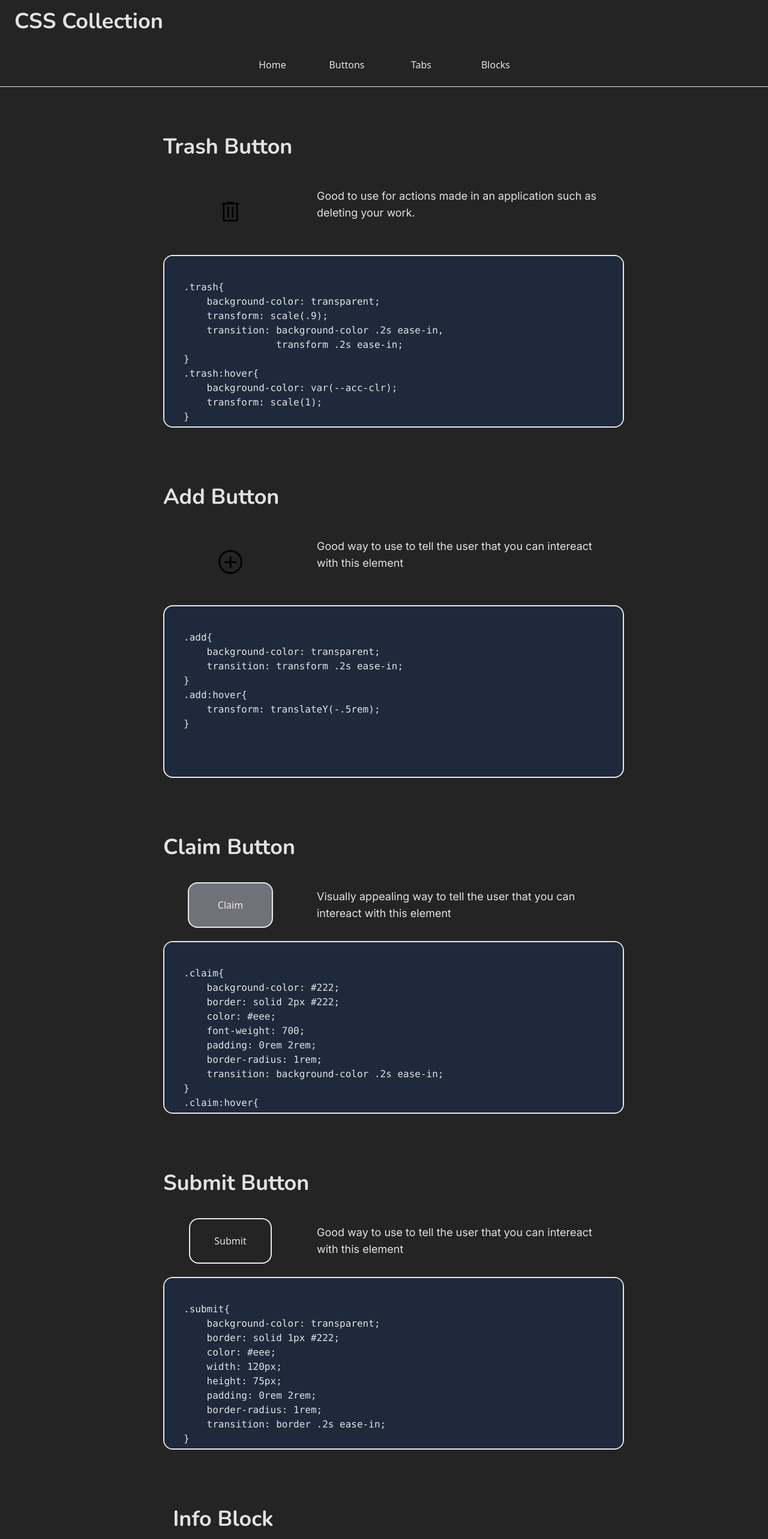
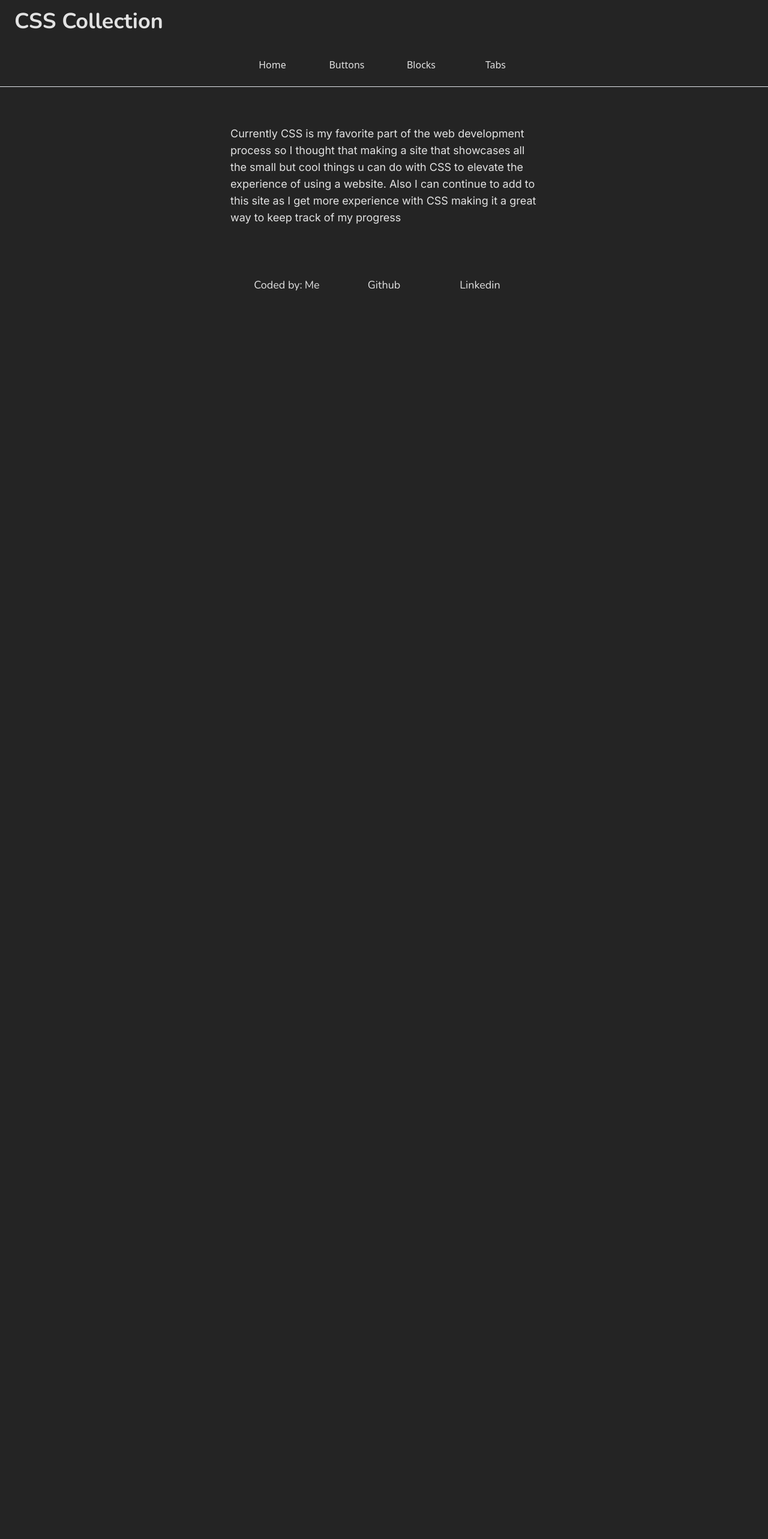
Before and after one commit to Denito37/css_collection, a React (Vite) app: page / in a window 1280 px wide. Shown: the top 2566 px of the page at 60% size. After the commit the page ends 800 px from the top, so only its background shows below. Built offline with nearby package versions, Linux system fonts and the light colour scheme.

Commit message:
set up state of blog list

```diff
--- a/src/App.jsx
+++ b/src/App.jsx
@@ -18,20 +18,37 @@ import Blur from './components/element/blocks/blur.jsx'
 
 function App() {
   const [page, setPage] = useState('home')
+  let list
+  const btnElementArray = [<Trash />, <Add />, <Claim />, <Submit />]
+  const tabElementArray = [<Highlight />,<Bold />,<Underline />]
+  const blockElementArray = [<Info />,<Blur />]
 
-  useEffect(() =>{
-    //console.log(page)
-  },[page])
+const btnList = buttons.map(button =>{
+  return <Entry key={button.id} entry={button} element = {btnElementArray[button.id - 1]} />
+})
+const blockList = blocks.map(block =>{
+  return <Entry key={block.id} entry={block} element={blockElementArray[block.id-1]} />
+})
+const tabList = tabs.map(tab =>{
+  return <Entry key={tab.id} entry={tab} element = {tabElementArray[tab.id-1]} />
+})
+
+if(page === 'home'){list = <Purpose />}
+if(page === 'buttons'){list = btnList}
+if(page === 'blocks'){list = blockList}
+if(page === 'tabs'){list = tabList}
 
   return (
     <div>
       <Header />
-      <Entry entry={buttons[0]} element = {<Trash />} />
-      <Entry entry={buttons[1]} element = {<Add />} />
-      <Entry entry={buttons[2]} element = {<Claim />} />
-      <Entry entry={buttons[3]} element = {<Submit />} />
-      <Entry entry={blocks[0]} element={<Info />} />
-      <Entry entry={blocks[1]} element={<Blur />} />
+      <div className=" grid grid-cols-4 p-2 mx-auto md:max-w-lg justify-items-center">
+      <button className=" p-4 rounded-2xl w-fit transition-all duration-200 hover:bg-slate-500" onClick={() => setPage('home')}>Home</button>
+      <button className=" p-4 rounded-2xl w-fit transition-all duration-200 hover:bg-slate-500" onClick={() => setPage('buttons')}>Buttons</button>
+      <button className=" p-4 rounded-2xl w-fit transition-all duration-200 hover:bg-slate-500" onClick={() => setPage('blocks')}>Blocks</button>
+      <button className=" p-4 rounded-2xl w-fit transition-all duration-200 hover:bg-slate-500" onClick={() => setPage('tabs')}>Tabs</button>
+      </div>
+      <hr />
+      {list}
       <Footer />
     </div>
   )
--- a/src/components/element/buttons/trash.jsx
+++ b/src/components/element/buttons/trash.jsx
@@ -1,7 +1,7 @@
 import trash from '/trash.svg'
 export default function Trash(){
     return(
-        <button className="w-fit h-fit p-8 bg-transparent rounded-full scale-90 transition-all duration-200 ease-in hover:bg-cyan-300 hover:scale-100">
+        <button className="w-fit h-fit p-8 bg-transparent rounded-full scale-90 transition-all duration-200 ease-in hover:bg-cyan-800 hover:scale-100">
                 <img src={trash} alt="" />
         </button>
     )
--- a/src/components/entries/blocks.js
+++ b/src/components/entries/blocks.js
@@ -36,16 +36,4 @@ export const blocks = [
     filter: blur(0px) sepia(0%);
 }`,
     },
-    {
-        id:3,
-        title:"",
-        description:``,
-        code: ``,
-    },
-    {
-        id:4,
-        title:"",
-        description:``,
-        code: ``,
-    },
 ]
--- a/src/components/entries/buttons.js
+++ b/src/components/entries/buttons.js
@@ -1,3 +1,4 @@
+
 export const buttons = [
     {
         id:1,
--- a/src/components/entries/tabs.js
+++ b/src/components/entries/tabs.js
@@ -46,10 +46,4 @@ export const tabs = [
     left: 0;
 }`,
     },
-    {
-        id:4,
-        title:"",
-        description:``,
-        code: ``,
-    },
 ]
--- a/src/components/entry.jsx
+++ b/src/components/entry.jsx
@@ -14,7 +14,7 @@ export default function Entry({entry, element}){
                 </p>
             </div>
             <code>
-                <pre className="py-4 px-8 mx-4 bg-slate-800 border-2 rounded-2xl max-w-xs sm:w-full md:max-w-3xl h-72 overflow-scroll">
+                <pre className="py-4 px-8 mx-4 bg-slate-800 border-2 rounded-2xl max-w-sm  sm:w-full md:max-w-3xl h-72 overflow-scroll">
                     {entry.code}
                 </pre>
             </code>
--- a/src/components/header.jsx
+++ b/src/components/header.jsx
@@ -5,21 +5,6 @@ export default function Header(){
             <h1 className=" text-4xl p-2 my-2 mx-4 font-bold">
                 CSS Collection
             </h1>
-            <nav className=" grid grid-cols-4 p-2 mx-auto md:max-w-lg justify-items-center">
-                <button className=" p-4 rounded-2xl w-fit transition-all duration-200 hover:bg-slate-500">
-                    Home
-                </button>
-                <button className=" p-4 rounded-2xl w-fit transition-all duration-200 hover:bg-slate-500">
-                    Buttons
-                </button >
-                <button className=" p-4 rounded-2xl w-fit transition-all duration-200 hover:bg-slate-500">
-                    Tabs
-                </button>
-                <button className=" p-4 rounded-2xl w-fit transition-all duration-200 hover:bg-slate-500">
-                    Blocks
-                </button>
-            </nav>
-            <hr />
         </header>
     )
 }
```
Also changed, not shown: public/add.svg, public/trash.svg.
